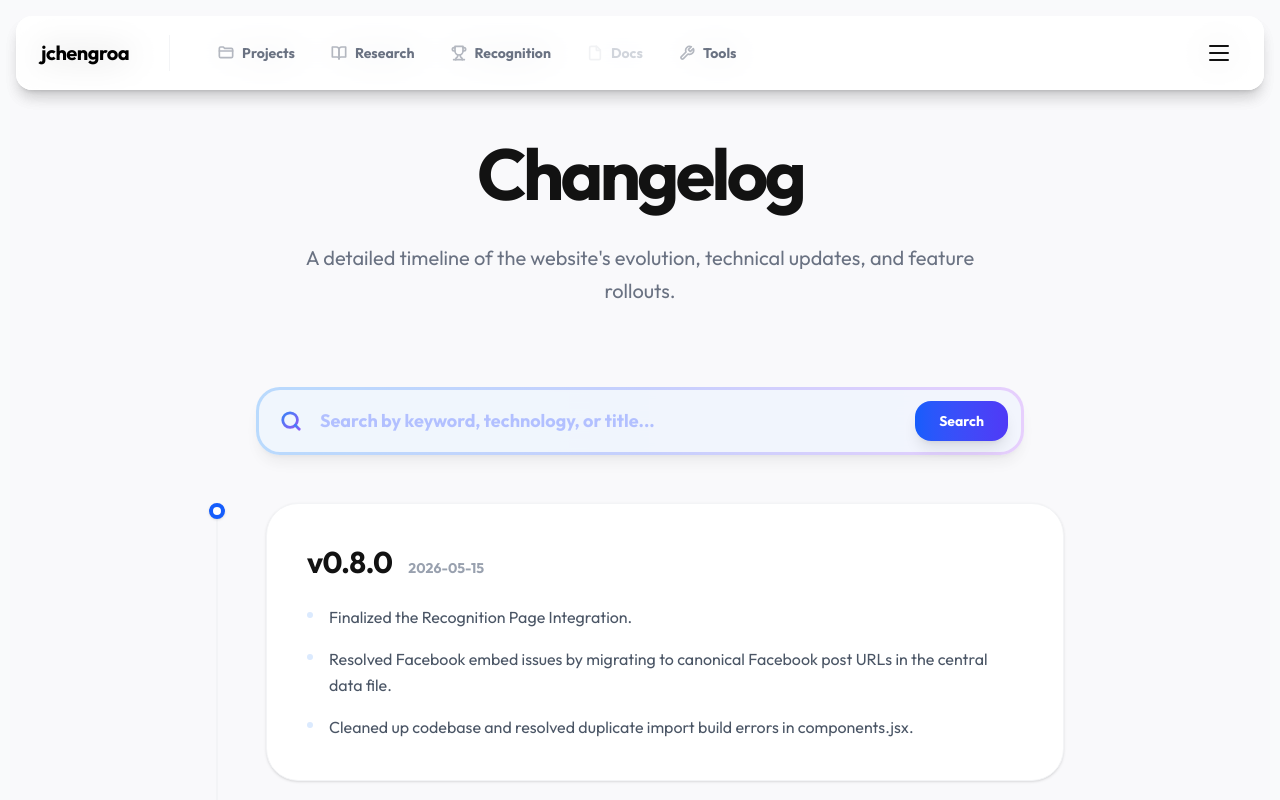
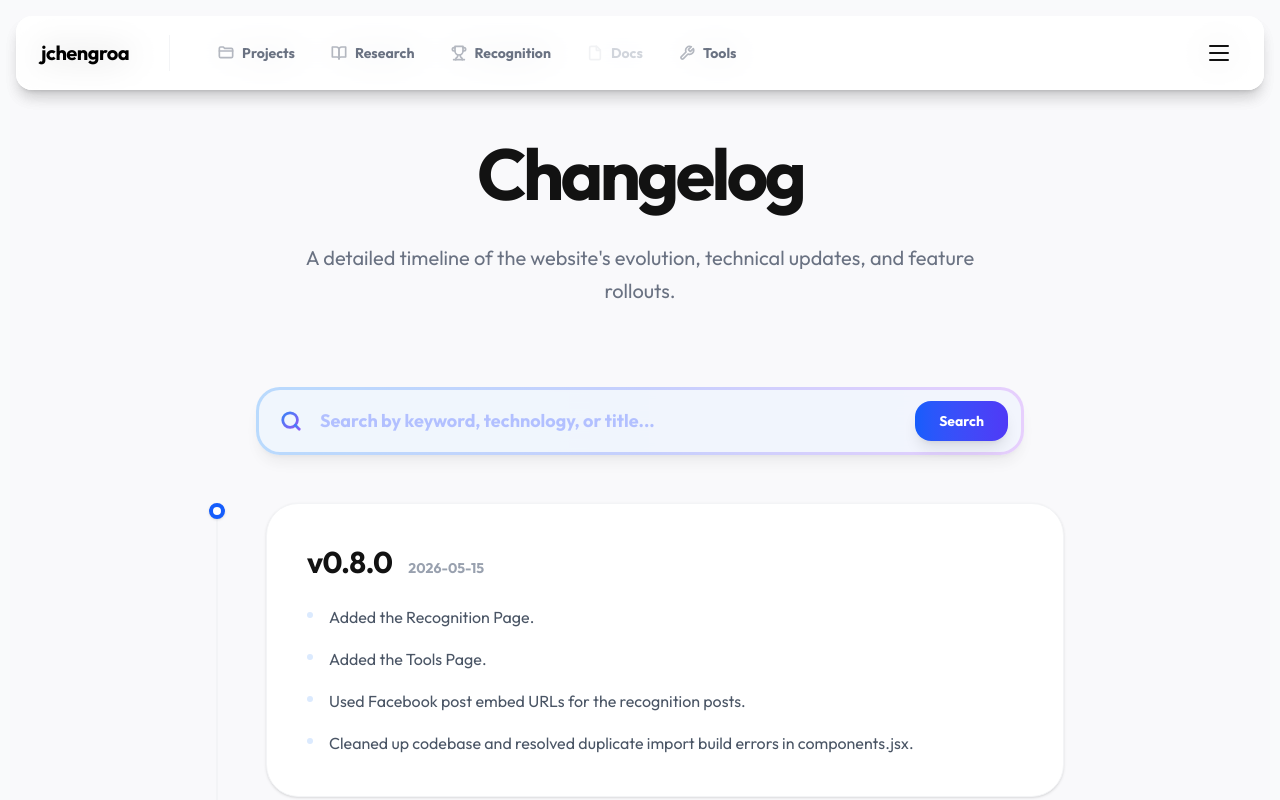
Before and after one commit to jchengroa/jchengroa.com, a React (Vite) app: page /changelog in a window 1280 px wide. Shown: the top 800 px of the page. Built offline with nearby package versions, Linux system fonts and the light colour scheme.

Commit message:
[0.8.0] - 2026-05-15
Added the Recognition Page.
Added the Tools Page.
Used Facebook post embed URLs for the recognition posts.
Cleaned up codebase and resolved duplicate import build errors in components.jsx.

```diff
--- a/src/data/changelog.js
+++ b/src/data/changelog.js
@@ -239,8 +239,9 @@ export const changelogData = [
     "version": "0.8.0",
     "date": "2026-05-15",
     "content": [
-      "Finalized the Recognition Page Integration.",
-      "Resolved Facebook embed issues by migrating to canonical Facebook post URLs in the central data file.",
+      "Added the Recognition Page.",
+      "Added the Tools Page.",
+      "Used Facebook post embed URLs for the recognition posts.",
       "Cleaned up codebase and resolved duplicate import build errors in components.jsx."
     ]
   }
```
Also changed, not shown: 1 other file (tests, documents, lock files or other folders).
